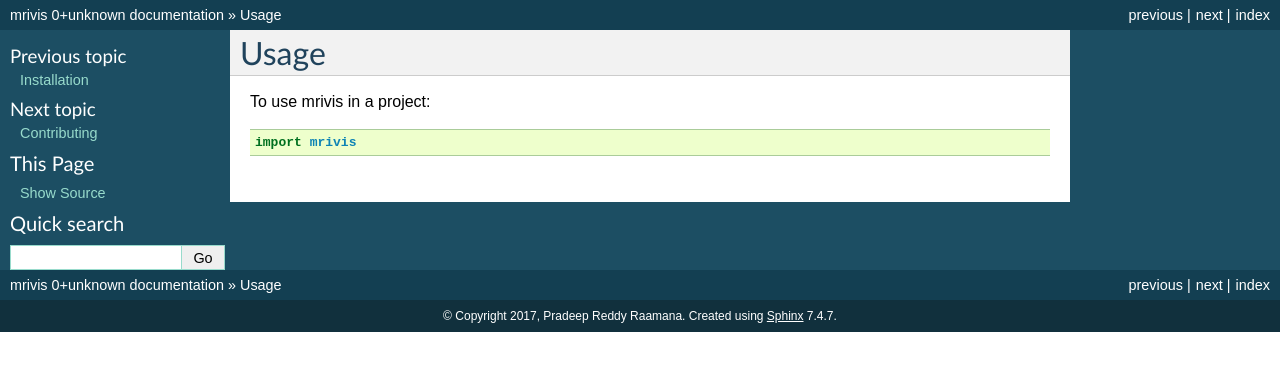
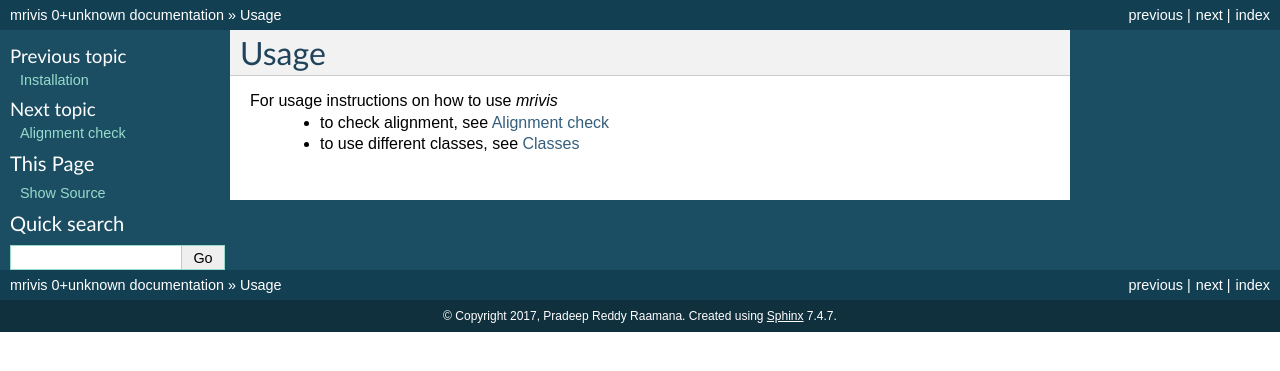
Before and after one commit to raamana/mrivis, a Sphinx documentation site: the page built from docs/usage.rst, in a window 1280 px wide. Shown: the top 371 px of the page. Built offline with Sphinx 7.4.7, drawn with Linux system fonts in a browser that asks for light colours; pages that are not in the unit, such as notebooks, are missing from menus.

Commit message:
much improved docs

```diff
--- a/docs/index.rst
+++ b/docs/index.rst
@@ -9,10 +9,11 @@ Contents:
    readme
    installation
    usage
-   modules
+   check_alignment
+   classes
+   API
    contributing
    authors
-   history
 
 Indices and tables
 ==================
--- a/docs/usage.rst
+++ b/docs/usage.rst
@@ -1,7 +1,7 @@
-=====
+------
 Usage
-=====
+------
 
-To use mrivis in a project::
-
-    import mrivis
+For usage instructions on how to use `mrivis`
+ - to check alignment, see :doc:`check_alignment`
+ - to use different classes, see :doc:`classes`
```
Also changed, not shown: docs/API.rst (added, +10 -0 lines), docs/check_alignment.rst (added, +120 -0 lines), docs/classes.rst (added, +14 -0 lines), docs/readme.rst (+16 -1 lines).
